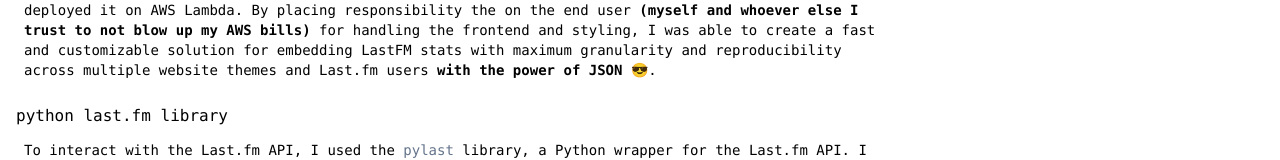
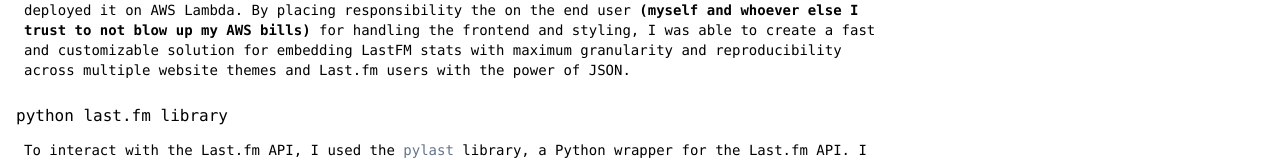
Before and after one commit to arnavsurve/website, a SvelteKit app: page /projects/lastfm-crawl in a window 1280 px wide. Shown: the part 336-496 px from the top of the page. Built offline with nearby package versions, Linux system fonts and the light colour scheme.

Commit message:
editing lastfm-crawl blog post

```diff
--- a/src/routes/projects/lastfm-crawl/+page.svelte
+++ b/src/routes/projects/lastfm-crawl/+page.svelte
@@ -13,7 +13,7 @@
 <div class="m-4 font-mono">
     <h1 class="text-xl mb-1">last.fm-crawl</h1>
     <Prose classDefs="p-2 mb-4">
-        HTML embed solutions for Last.fm stats suck! They are either not customizable, slow, or most of the time both. I wanted to create a simple, fast, and customizable solution for embedding Last.fm stats on my website. This is an overview on how I created my own Flask API to fetch Last.fm stats and deployed it on AWS Lambda. By placing responsibility the on the end user <b>(myself and whoever else I trust to not blow up my AWS bills)</b> for handling the frontend and styling, I was able to create a fast and customizable solution for embedding LastFM stats with maximum granularity and reproducibility across multiple website themes and Last.fm users <b>with the power of JSON 😎</b>.
+        HTML embed solutions for Last.fm stats suck! They are either not customizable, slow, or most of the time both. I wanted to create a simple, fast, and customizable solution for embedding Last.fm stats on my website. This is an overview on how I created my own Flask API to fetch Last.fm stats and deployed it on AWS Lambda. By placing responsibility the on the end user <b>(myself and whoever else I trust to not blow up my AWS bills)</b> for handling the frontend and styling, I was able to create a fast and customizable solution for embedding LastFM stats with maximum granularity and reproducibility across multiple website themes and Last.fm users with the power of JSON.
     </Prose>
 
     <h2 class="text-md mb-1">python last.fm library</h2>
```
